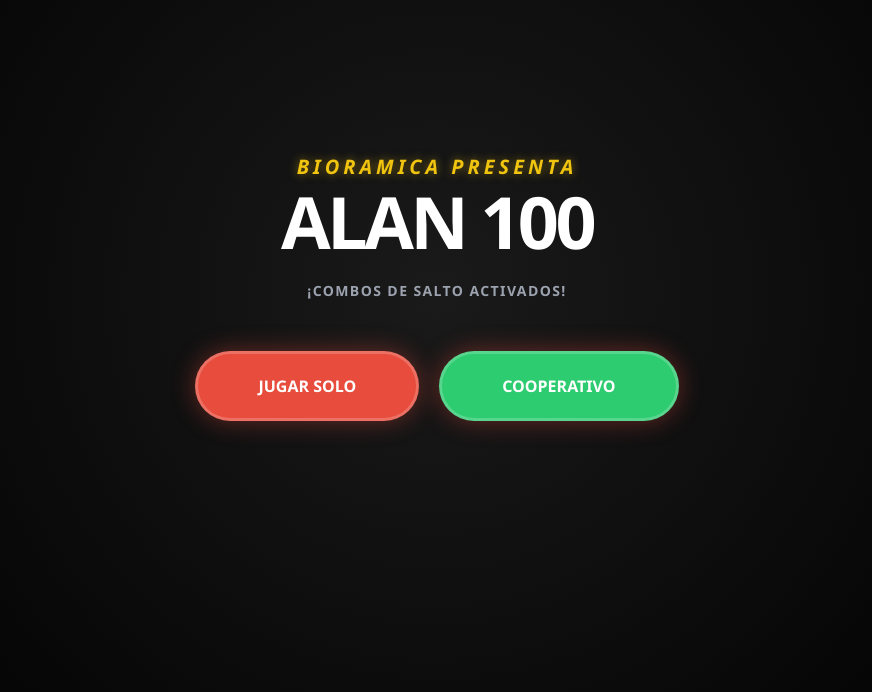
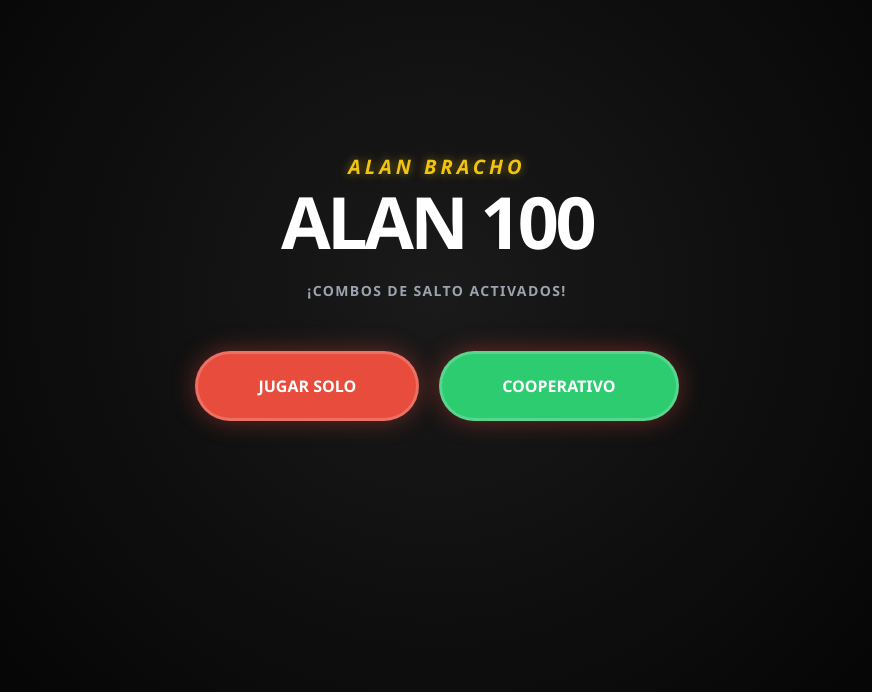
Before and after one commit to gala1234/alan100, a plain HTML site: page index.html in a window 1280 px wide. Shown: the part 108-800 px from the top of the page, without its empty margins (203-1075 px from the left). Drawn offline with nearby package versions, Linux system fonts and the light colour scheme.

Commit message:
Update title and brand text in index.html; add package-lock.json

```diff
--- a/index.html
+++ b/index.html
@@ -3,7 +3,7 @@
 <head>
     <meta charset="UTF-8">
     <meta name="viewport" content="width=device-width, initial-scale=1.0, maximum-scale=1.0, user-scalable=no">
-    <title>ALAN 100 - Bioramica</title>
+    <title>ALAN 100 - by Alan Bracho</title>
     <script src="https://cdnjs.cloudflare.com/ajax/libs/three.js/r128/three.min.js"></script>
     <script src="https://cdn.tailwindcss.com"></script>
     <style>
@@ -42,7 +42,7 @@
 <body>
 
     <div id="menu">
-        <h2 class="brand-text text-xl mb-1 italic">BIORAMICA PRESENTA</h2>
+        <h2 class="brand-text text-xl mb-1 italic">ALAN BRACHO</h2>
         <h1 class="text-7xl font-black text-white mb-6 tracking-tighter text-center">ALAN 100</h1>
         <p class="text-gray-400 mb-10 font-bold text-sm uppercase text-center px-6 tracking-widest">¡COMBOS DE SALTO ACTIVADOS!</p>
         <div class="flex flex-wrap justify-center">
```
Also changed, not shown: package-lock.json (added).
